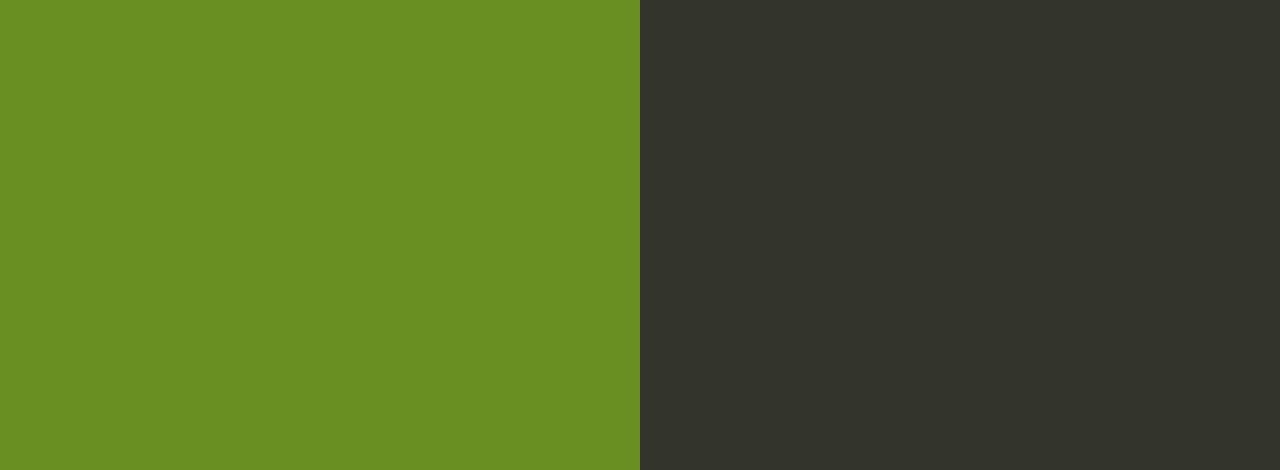
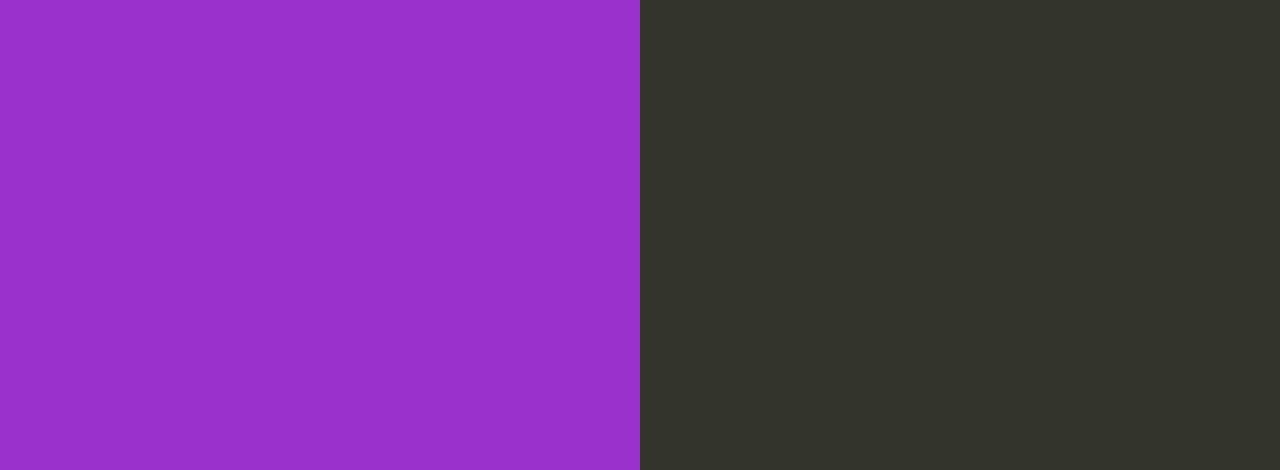
Before and after one commit to AhmedMElhamy/SimpleAppRepository, a website: page index.html in a window 1280 px wide. Shown: the part 330-800 px from the top of the page. Drawn offline with Linux system fonts and the light colour scheme.

Commit message:
Update index.html

```diff
--- a/index.html
+++ b/index.html
@@ -35,7 +35,7 @@
 
         text-align: right;
         padding-top: 11em;
-        background-color: OliveDrab;
+        background-color: DarkOrchid;
 
       }
       .textColumn p {
```
